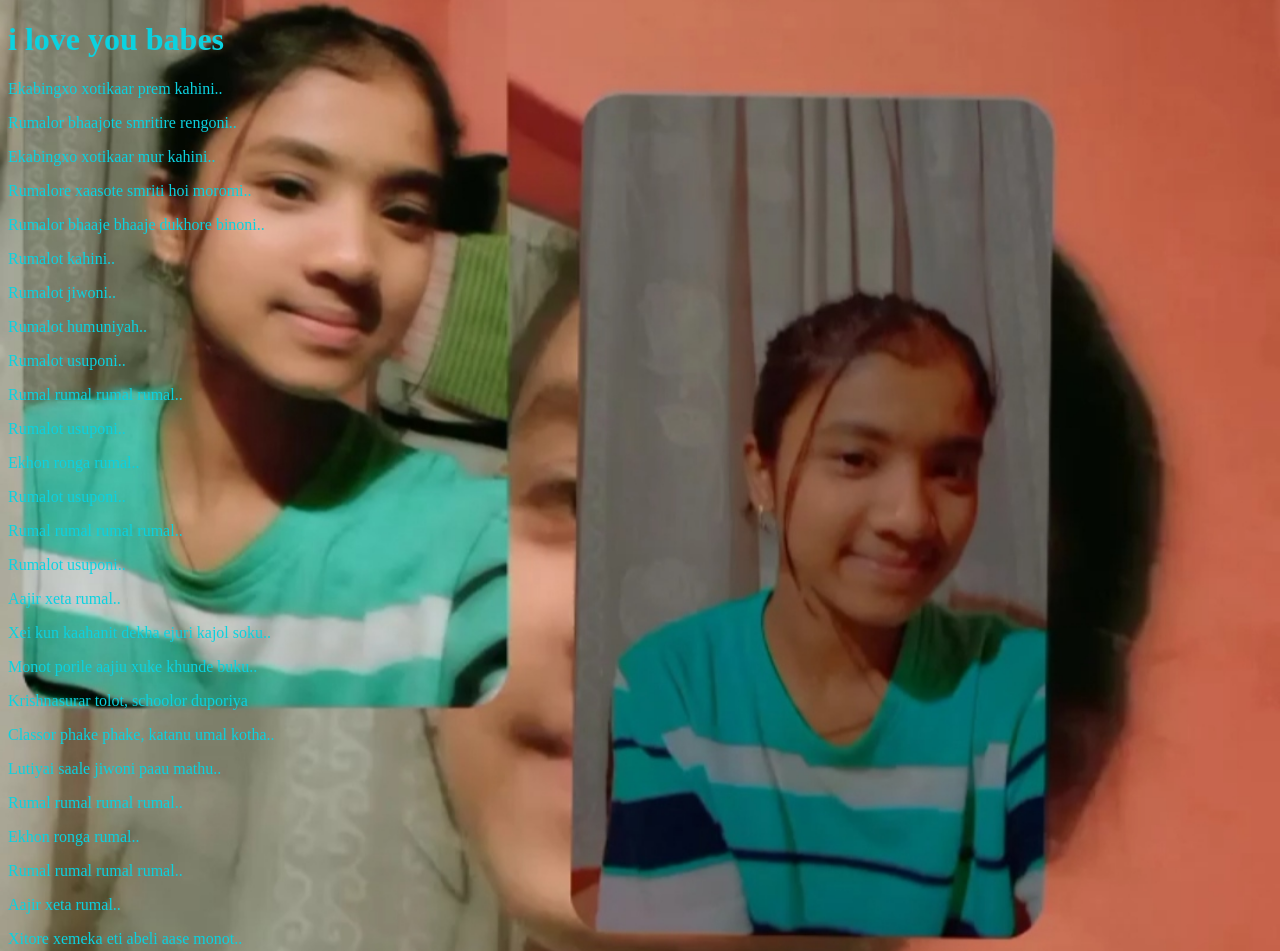
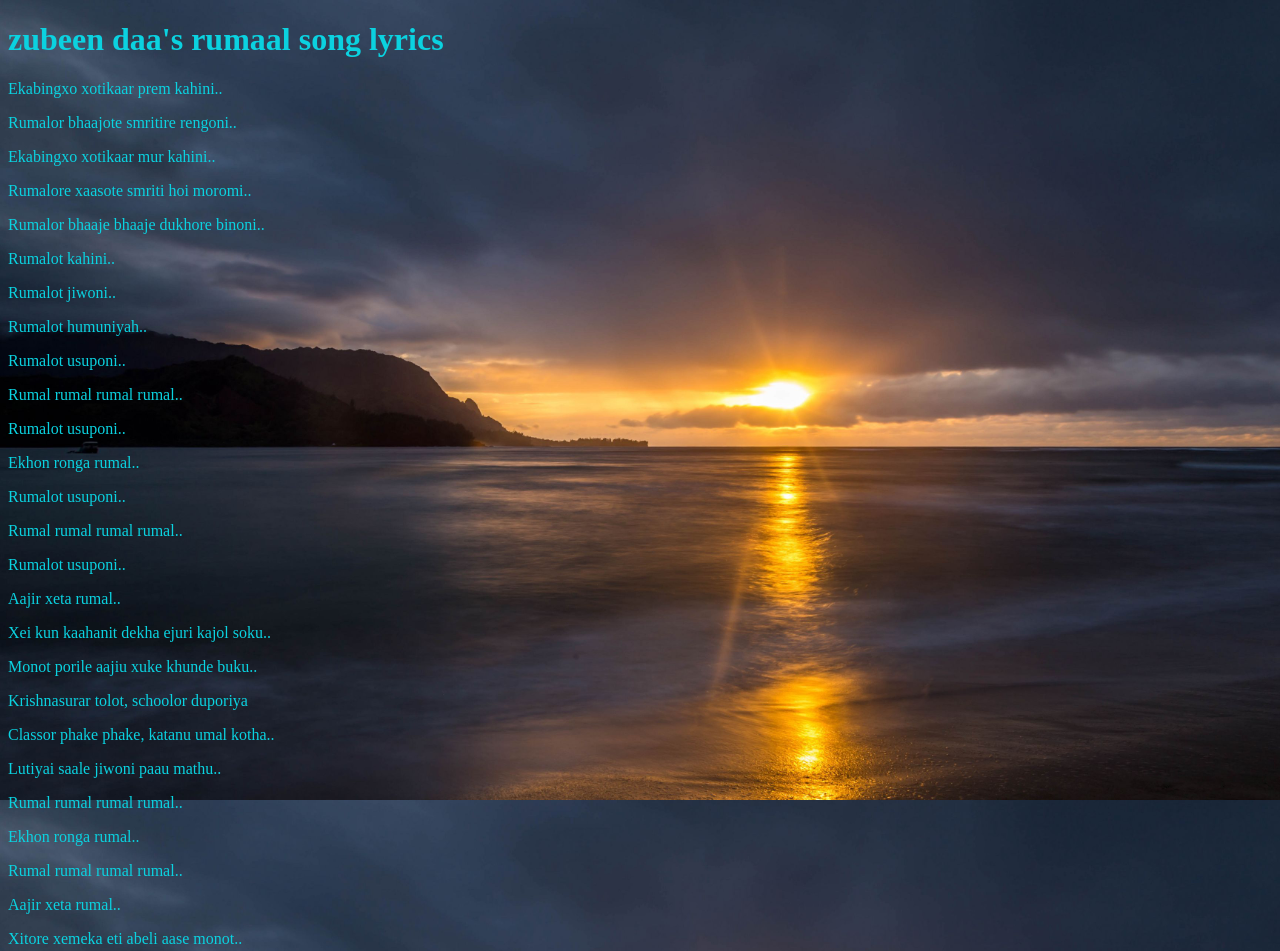
Before and after one commit to darshanborah007/reoptesting, a plain HTML site: page index.html in a window 1280 px wide. Shown: the top 951 px of the page. Drawn offline with Linux system fonts and the light colour scheme.

Commit message:
Update index.html

```diff
--- a/index.html
+++ b/index.html
@@ -10,7 +10,7 @@
     <style>
         body {
             color: rgb(11, 210, 224);
-            background: url(prii.jfif.jpg);
+            background: url(img.jfif.jpg);
             background-attachment: fixed;
             background-repeat: no-repeat;
             background-position: center;
@@ -77,7 +77,7 @@
     <p>and last how to cover full page with one photo</p> <p>now i will teach you how to add a picture background</p>
 
 <!--  -->
-<h1>i love you babes</h1>
+<h1>zubeen daa's rumaal song lyrics</h1>
 
     <p>
     <p>Ekabingxo xotikaar prem kahini..</p>
```
